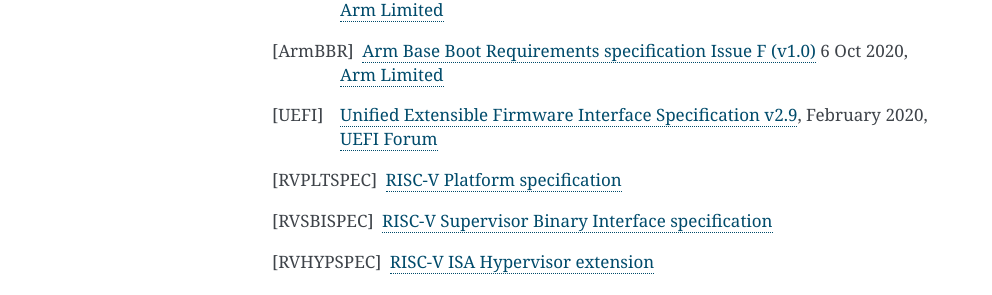
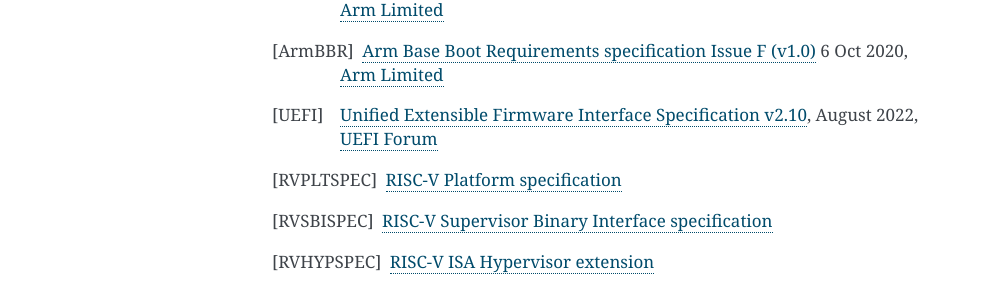
Before and after one commit to ARM-software/ebbr, a Sphinx documentation site: the page built from source/references.rst, in a window 1280 px wide. Shown: the part 275-570 px from the top of the page, without its empty margins (148-1140 px from the left). Built offline with Sphinx 7.4.7, drawn with Linux system fonts in a browser that asks for light colours.

Commit message:
Update UEFI version to 2.10
The latest UEFI specification version is 2.10 and we are already
referencing it implicitly by mentioning conformance profile tables.

Signed-off-by: Vincent Stehlé <vincent.stehle@arm.com>

```diff
--- a/source/chapter2-uefi.rst
+++ b/source/chapter2-uefi.rst
@@ -10,7 +10,7 @@
 UEFI Version
 ============
 
-This document uses version 2.9 of the UEFI specification [UEFI]_.
+This document uses version 2.10 of the UEFI specification [UEFI]_.
 
 UEFI Compliance
 ===============
--- a/source/references.rst
+++ b/source/references.rst
@@ -26,9 +26,9 @@
    <https://developer.arm.com/documentation/den0044/f>`_
    6 Oct 2020, `Arm Limited <http://www.arm.com>`_
 
-.. [UEFI] `Unified Extensible Firmware Interface Specification v2.9
-   <https://uefi.org/sites/default/files/resources/UEFI_Spec_2_9_2021_03_18.pdf>`_,
-   February 2020, `UEFI Forum <http://www.uefi.org>`_
+.. [UEFI] `Unified Extensible Firmware Interface Specification v2.10
+   <https://uefi.org/sites/default/files/resources/UEFI_Spec_2_10_Aug29.pdf>`_,
+   August 2022, `UEFI Forum <http://www.uefi.org>`_
 
 .. [RVPLTSPEC] `RISC-V Platform specification <https://github.com/riscv/riscv-platform-specs>`_
 
```
Also changed, not shown: other parts of source/chapter2-uefi.rst (+1 -1 lines).
